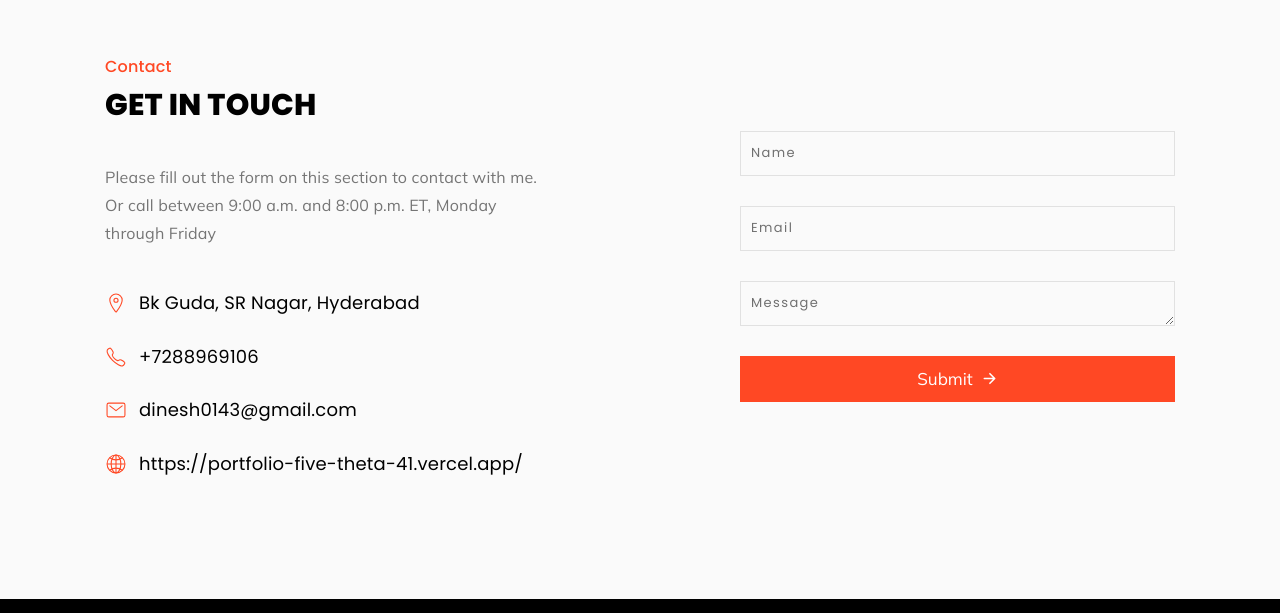
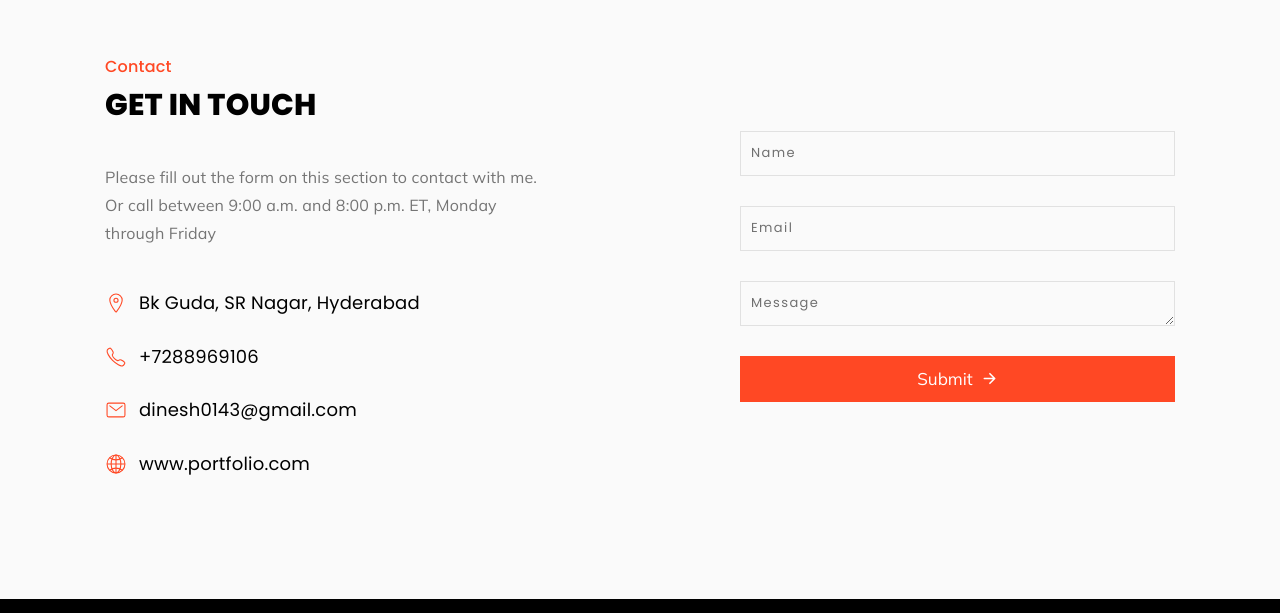
Before and after one commit to Neluballi-Dinesh/portfolio, a plain HTML site: page index.html in a window 1280 px wide. Shown: the part 3086-3699 px from the top of the page. Drawn offline with nearby package versions, Linux system fonts and the light colour scheme.

Commit message:
newchanges

```diff
--- a/index.html
+++ b/index.html
@@ -696,7 +696,7 @@
               <li class="contact-item">
                 <ion-icon name="globe-outline" aria-hidden="true"></ion-icon>
 
-                <a href="www.domain.com" class="contact-link">https://portfolio-five-theta-41.vercel.app/</a>
+                <a href="https://portfolio-black-seven-10.vercel.app/" class="contact-link">www.portfolio.com</a>
               </li>
 
             </ul>
```
